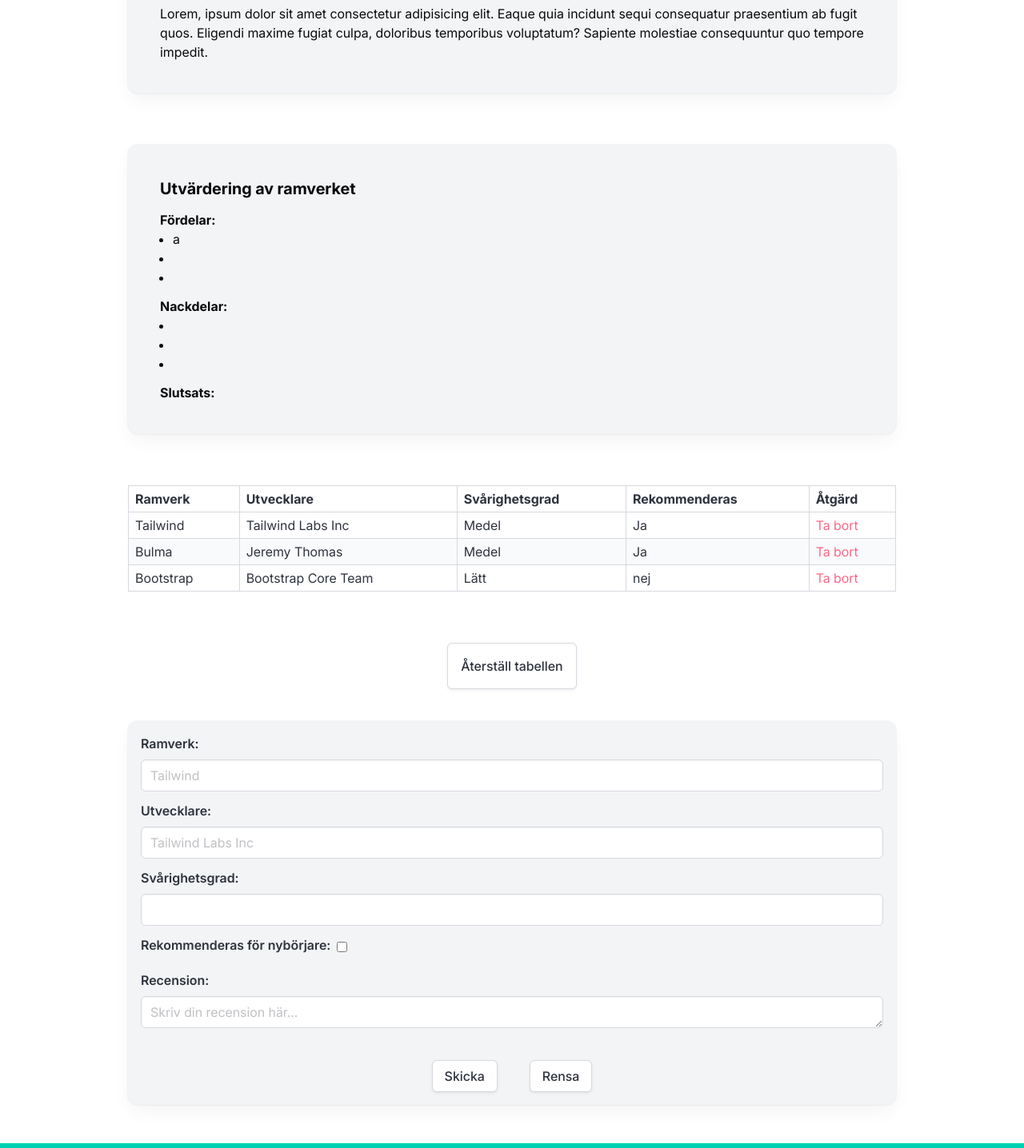
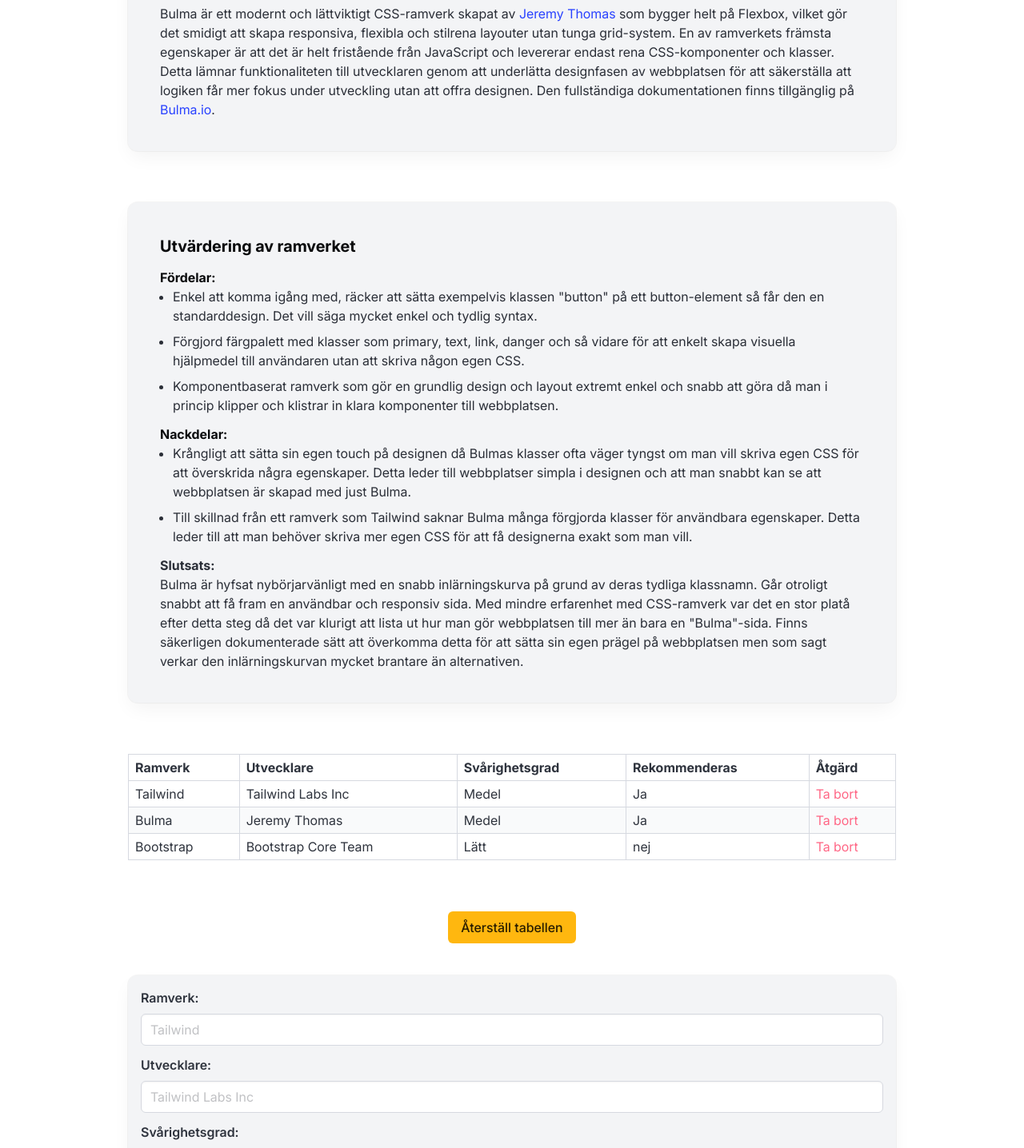
Before and after one commit to CLR2001/dt193g-laboration1, a Vue app: page /bulma in a window 1280 px wide. Shown: the part 281-1717 px from the top of the page at 80% size. Built offline with nearby package versions, Linux system fonts and the light colour scheme.

Commit message:
added text-content to the pages

```diff
--- a/src/components/FormBulma.vue
+++ b/src/components/FormBulma.vue
@@ -61,13 +61,15 @@ const handleReset = () => {
             class="input"
           />
         </div>
-        <div class="field is-flex is-flex-direction-column">
+        <div class="field">
           <label for="difficulty" class="label">Svårighetsgrad:</label>
-          <select v-model="formData.difficulty" name="difficulty" class="input">
-            <option value="Lätt">Lätt</option>
-            <option value="Medel">Medel</option>
-            <option value="Svår">Svår</option>
-          </select>
+          <div class="select">
+            <select v-model="formData.difficulty" name="difficulty" class="">
+              <option value="Lätt">Lätt</option>
+              <option value="Medel">Medel</option>
+              <option value="Svår">Svår</option>
+            </select>
+          </div>
         </div>
         <div class="field is-flex is-align-items-center">
           <label for="recommended" class="label mr-2">Rekommenderas för nybörjare:</label>
@@ -84,8 +86,8 @@ const handleReset = () => {
         </div>
       </div>
       <div class="is-flex is-justify-content-center gap-10">
-        <button type="submit" class="button">Skicka</button>
-        <button type="button" class="button" @click="handleReset">Rensa</button>
+        <button type="submit" class="button is-success">Skicka</button>
+        <button type="button" class="button is-danger" @click="handleReset">Rensa</button>
       </div>
     </form>
   </div>
--- a/src/components/TableBulma.vue
+++ b/src/components/TableBulma.vue
@@ -28,7 +28,9 @@ const { tableData, deleteRow, resetTable } = tableDataHandler()
       </tbody>
     </table>
   </div>
-  <button @click="resetTable" class="button m-auto w-fit p-4">Återställ tabellen</button>
+  <div class="m-auto">
+    <button @click="resetTable" class="button is-warning">Återställ tabellen</button>
+  </div>
 </template>
 
 <style lang="scss" scoped>
--- a/src/views/BulmaView.vue
+++ b/src/views/BulmaView.vue
@@ -30,28 +30,51 @@ onUnmounted(() => {
       <h1 class="is-size-1 has-text-centered">Bulma</h1>
       <section class="has-background-light container block p-10">
         <h2 class="is-size-5"><b>Om ramverket</b></h2>
-        <p>
-          Lorem, ipsum dolor sit amet consectetur adipisicing elit. Eaque quia incidunt sequi consequatur praesentium ab
-          fugit quos. Eligendi maxime fugiat culpa, doloribus temporibus voluptatum? Sapiente molestiae consequuntur quo
-          tempore impedit.
+        <p class="has-text-text-20">
+          Bulma är ett modernt och lättviktigt CSS-ramverk skapat av <a href="https://jgthms.com/">Jeremy Thomas</a> som
+          bygger helt på Flexbox, vilket gör det smidigt att skapa responsiva, flexibla och stilrena layouter utan tunga
+          grid-system. En av ramverkets främsta egenskaper är att det är helt fristående från JavaScript och levererar
+          endast rena CSS-komponenter och klasser. Detta lämnar funktionaliteten till utvecklaren genom att underlätta
+          designfasen av webbplatsen för att säkerställa att logiken får mer fokus under utveckling utan att offra
+          designen. Den fullständiga dokumentationen finns tillgänglig på <a href="https://bulma.io/">Bulma.io</a>.
         </p>
       </section>
       <section class="has-background-light is-flex is-flex-direction-column container block p-10">
         <h2 class="is-size-5"><b>Utvärdering av ramverket</b></h2>
         <p class="mt-3"><b>Fördelar:</b></p>
-        <ul>
-          <li>a</li>
-          <li></li>
-          <li></li>
+        <ul class="has-text-text-20">
+          <li>
+            Enkel att komma igång med, räcker att sätta exempelvis klassen "button" på ett button-element så får den en
+            standarddesign. Det vill säga mycket enkel och tydlig syntax.
+          </li>
+          <li class="mt-2">
+            Förgjord färgpalett med klasser som primary, text, link, danger och så vidare för att enkelt skapa visuella
+            hjälpmedel till användaren utan att skriva någon egen CSS.
+          </li>
+          <li class="mt-2">
+            Komponentbaserat ramverk som gör en grundlig design och layout extremt enkel och snabb att göra då man i
+            princip klipper och klistrar in klara komponenter till webbplatsen.
+          </li>
         </ul>
         <p class="mt-3"><b>Nackdelar:</b></p>
-        <ul>
-          <li></li>
-          <li></li>
-          <li></li>
+        <ul class="has-text-text-20">
+          <li>
+            Krångligt att sätta sin egen touch på designen då Bulmas klasser ofta väger tyngst om man vill skriva egen
+            CSS för att överskrida några egenskaper. Detta leder till webbplatser simpla i designen och att man snabbt
+            kan se att webbplatsen är skapad med just Bulma.
+          </li>
+          <li class="mt-2">
+            Till skillnad från ett ramverk som Tailwind saknar Bulma många förgjorda klasser för användbara egenskaper.
+            Detta leder till att man behöver skriva mer egen CSS för att få designerna exakt som man vill.
+          </li>
         </ul>
-        <p class="mt-3">
-          <b>Slutsats:</b>
+        <p class="has-text-text-20 mt-3">
+          <b>Slutsats:</b><br />
+          Bulma är hyfsat nybörjarvänligt med en snabb inlärningskurva på grund av deras tydliga klassnamn. Går otroligt
+          snabbt att få fram en användbar och responsiv sida. Med mindre erfarenhet med CSS-ramverk var det en stor
+          platå efter detta steg då det var klurigt att lista ut hur man gör webbplatsen till mer än bara en
+          "Bulma"-sida. Finns säkerligen dokumenterade sätt att överkomma detta för att sätta sin egen prägel på
+          webbplatsen men som sagt verkar den inlärningskurvan mycket brantare än alternativen.
         </p>
       </section>
       <TableBulma></TableBulma>
--- a/src/views/TailwindView.vue
+++ b/src/views/TailwindView.vue
@@ -9,31 +9,61 @@ import FormTailwind from '@/components/FormTailwind.vue'
   <div class="grid min-h-svh grid-rows-[auto_1fr_auto]">
     <HeaderTailwind></HeaderTailwind>
     <main
-      class="mx-auto flex h-fit w-full max-w-[68ch] flex-col items-center gap-8 overflow-x-hidden px-[5%] py-12 sm:px-12"
+      class="mx-auto flex h-fit w-full max-w-[80ch] flex-col items-center gap-8 overflow-x-hidden px-[5%] py-12 sm:px-12"
     >
       <h1 class="text-4xl tracking-tight">Tailwind</h1>
       <section class="bg-card-surface border-border-line w-full rounded-2xl border p-8 shadow-(--shadow-card) sm:p-12">
         <h2 class="mb-2 text-xl tracking-tight"><b>Om ramverket</b></h2>
         <p>
-          Lorem, ipsum dolor sit amet consectetur adipisicing elit. Eaque quia incidunt sequi consequatur praesentium ab
-          fugit quos. Eligendi maxime fugiat culpa, doloribus temporibus voluptatum? Sapiente molestiae consequuntur quo
-          tempore impedit.
+          Tailwind CSS är ett modernt och populärt utility-first CSS-ramverk skapat av Adam Wathan som bygger på små
+          hjälpklasser istället för färdiga komponenter. Detta gör det smidigt att bygga skräddarsydda och responsiva
+          gränssnitt direkt i HTML-koden utan att behöva skriva traditionell CSS eller lämna sina komponenter/filer.
+          Detta underlättar utvecklingen genom att ge full kontroll över varje detalj utan att man behöver kämpa emot
+          fördefinierade stilar. Den fullständiga dokumentationen finns tillgänglig på
+          <a href="https://tailwindcss.com/" class="text-blue-600">Tailwindcss.com</a>.
         </p>
       </section>
       <section class="bg-card-surface border-border-line w-full rounded-2xl border p-8 shadow-(--shadow-card) sm:p-12">
         <h2 class="mb-2 text-lg tracking-tight"><b>Utvärdering av ramverket</b></h2>
         <p class="mt-3"><b>Fördelar:</b></p>
-        <ul class="list-disc pl-4">
-          <li>1</li>
-          <li>2</li>
-          <li>3</li>
+        <ul class="flex list-disc flex-col gap-2 pl-4">
+          <li>
+            Oerhört flexibelt och anpassningsbart och ramverket sätter inga gränser på designer utan fokuserar istället
+            på att underlätta kodningen. I princip alla CSS-egenskaper finns tillgängliga med olika klassnamn så att man
+            kan skapa webbplatser med egen design utan att lämna komponent- eller HTML-filen.
+          </li>
+          <li>
+            Väldokumenterad funktionalitet vilket gör att om man redan kan CSS-syntaxen går det blixtsnabbt att lära sig
+            Tailwind. På följande adress
+            <a href="https://tailwindcss.com/docs/styling-with-utility-classes" class="text-blue-600"
+              >Tailwindcss.com</a
+            >
+            finns en lista med de flesta CSS-egenskaperna man behöver och vilken Tailwind-klass egenskapen tillhör.
+          </li>
+          <li>
+            Enkelt att skriva över Tailwind-klassernas egenskaper med egen CSS-kod och det är enkelt att både skapa och
+            ändra variabler samt att sedan använda dem på sin webbplats.
+          </li>
         </ul>
         <p class="mt-3"><b>Nackdelar:</b></p>
-        <ul class="list-disc pl-4">
-          <li>1</li>
-          <li>2</li>
-          <li>3</li>
+        <ul class="flex list-disc flex-col gap-2 pl-4">
+          <li>
+            Inte lika snabbt att skapa komponenter som exempelvis knappar jämfört med ett komponentbaserat ramverk då
+            man själv måste sätta exempelvis färg och padding på knappen.
+          </li>
+          <li>
+            Svårare för en nybörjare utan någon CSS-erfarenhet då man i princip behöver skriva ren CSS bara att syntaxen
+            är i klassnamn istället för vanliga CSS-egenskaper. Detta skiljer sig gentemot exempelvis Bulma där man
+            endast behöver veta ordet "button" för att designa en knapp.
+          </li>
         </ul>
+        <p class="mt-3">
+          <b>Slutsats:</b><br />
+          Tailwind är ett utmärkt ramverk för en utvecklare som vill snabba upp designprocessen inom webbutveckling och
+          för de som är trötta på att byta fram och tillbaka mellan olika filer under kodningen. Ramverket kommer med en
+          brantare inlärningskurva än komponentbaserade ramverk men erbjuder istället en mycket större frihet att
+          designa webbplatsen själv.
+        </p>
       </section>
       <TableTailwind></TableTailwind>
       <FormTailwind></FormTailwind>
```
